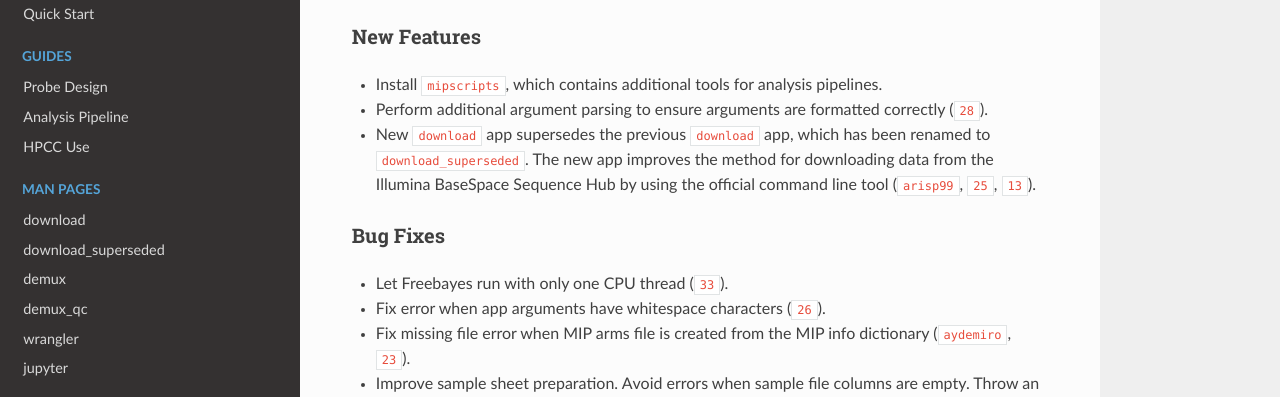
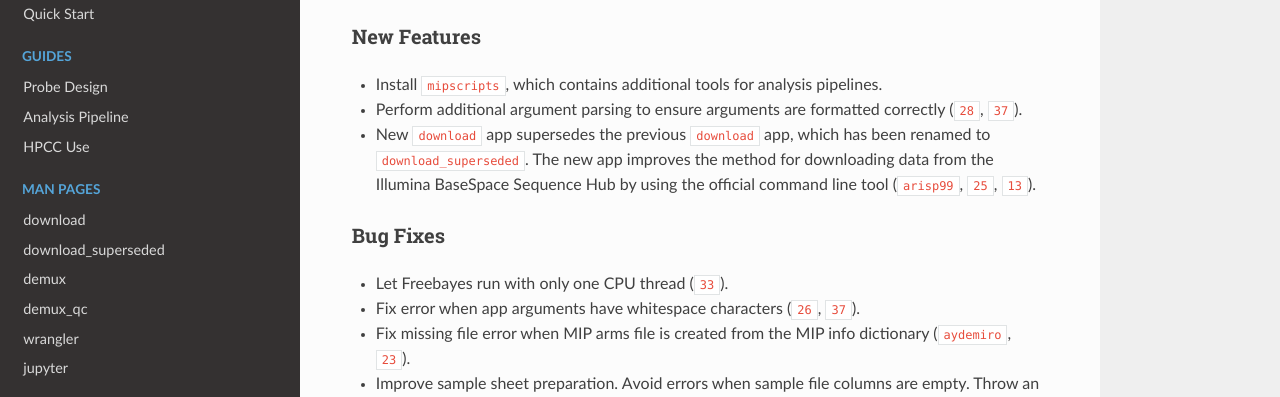
Before and after one commit to bailey-lab/MIPTools, a Sphinx documentation site: the page built from docs/CHANGELOG.rst, in a window 1280 px wide and 1371 px high. Shown: the part 193-590 px from the top of the window. Built offline with Sphinx 7.4.7 and the Read the Docs theme 2.0.0, drawn with Linux system fonts in a browser that asks for light colours; cross-references to code outside the pages are shown as plain code.

```diff
--- a/docs/CHANGELOG.rst
+++ b/docs/CHANGELOG.rst
@@ -11,7 +11,7 @@ New Features
 -  Install :github:repo:`mipscripts <bailey-lab/mipscripts>`, which contains
    additional tools for analysis pipelines.
 -  Perform additional argument parsing to ensure arguments are formatted
-   correctly (:github:issue:`28`).
+   correctly (:github:issue:`28`, :github:issue:`37`).
 -  New ``download`` app supersedes the previous ``download`` app, which has
    been renamed to ``download_superseded``. The new app improves the method for
    downloading data from the Illumina BaseSpace Sequence Hub by using the
@@ -22,7 +22,8 @@ Bug Fixes
 ---------
 
 -  Let Freebayes run with only one CPU thread (:github:issue:`33`).
--  Fix error when app arguments have whitespace characters (:github:issue:`26`).
+-  Fix error when app arguments have whitespace characters (:github:issue:`26`,
+   :github:issue:`37`).
 -  Fix missing file error when MIP arms file is created from the MIP
    info dictionary (:github:user:`aydemiro`, :github:pull:`23`).
 -  Improve sample sheet preparation. Avoid errors when sample file
```
Also changed, not shown: 1 other file.
